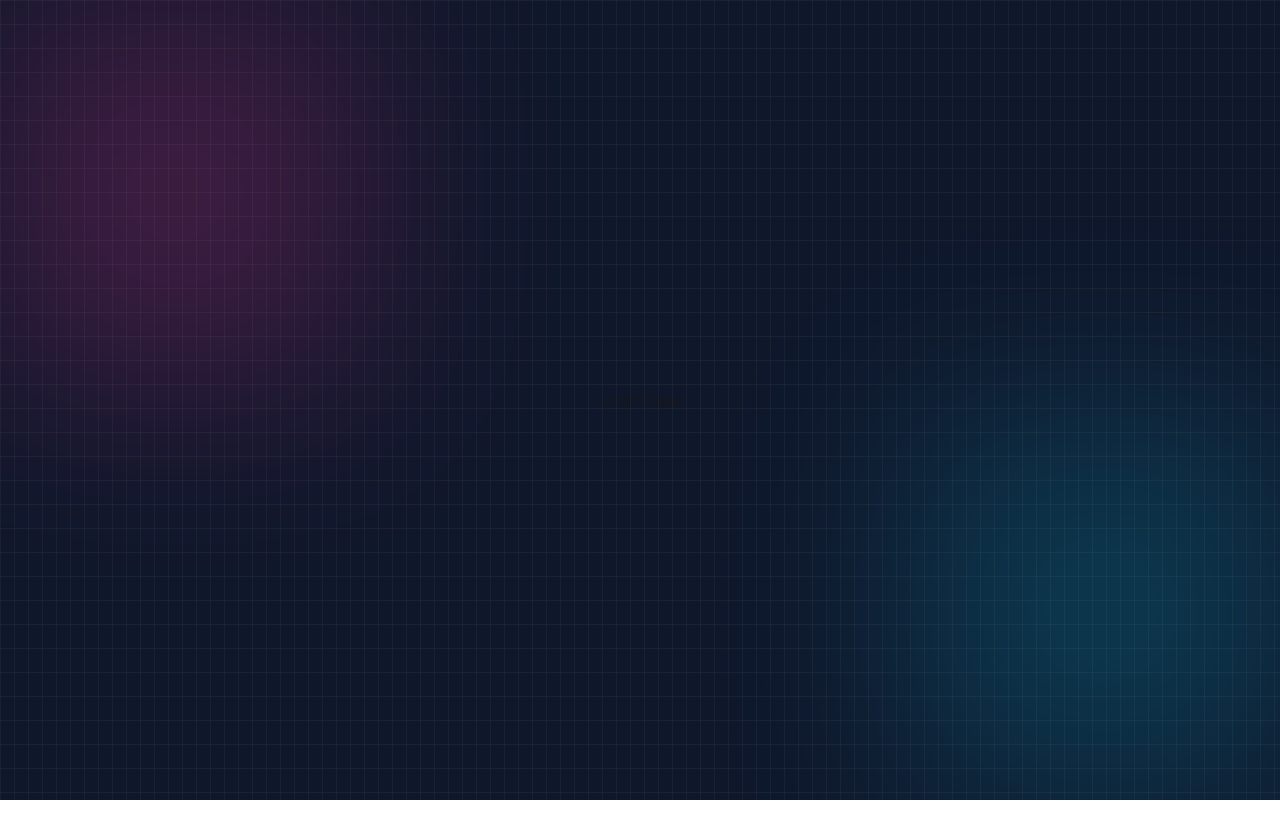
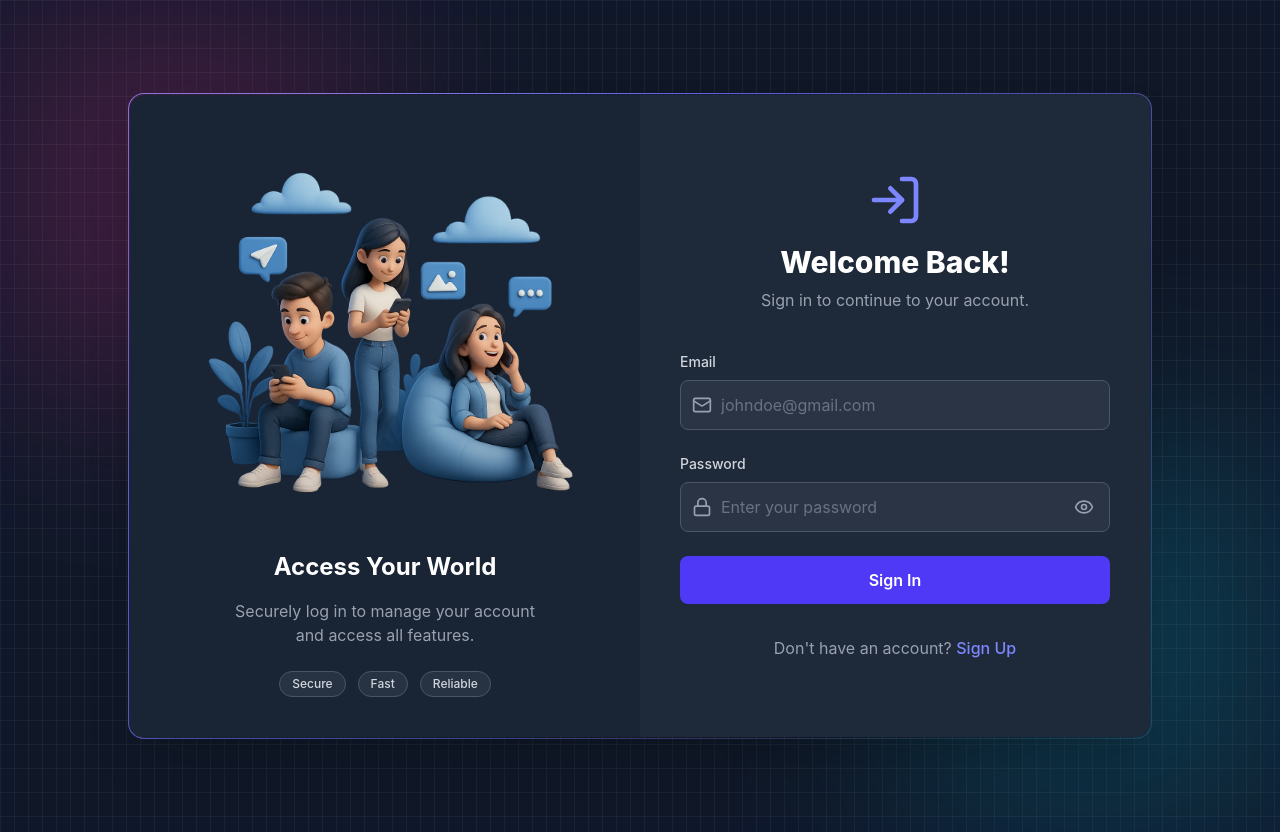
Before and after one commit to Bharat-dixit-0512/CHATIFY_APP, a React app in the folder frontend/: page /login in a window 1280 px wide. Before the commit the page ends 800 px from the top, so only its background shows below. Built offline with nearby package versions, Linux system fonts and the light colour scheme; no server answers; the HTML template or start-up script is replaced by a standard one.

Commit message:
login-logout-frontend-implement

```diff
--- a/frontend/src/components/BorderAnimatedContainer.jsx
+++ b/frontend/src/components/BorderAnimatedContainer.jsx
@@ -1,12 +1,11 @@
-import React from 'react';
+// components/BorderAnimatedContainer.jsx
+import React from "react";
 
-function BorderAnimatedContainer({children}) {
+function BorderAnimatedContainer({ children, className = "" }) {
   return (
-    <>
-      <div className="w-full max-w-[422px] [background:linear-gradient(45deg,#172033,theme(colors.slate.800)_50%,#172033)_padding-box,conic-gradient(from_var(--border-angle),theme(colors.slate.600/.48)_80%,_theme(colors.indigo.500)_86%,_theme(colors.indigo.300)_90%,_theme(colors.indigo.500)_94%,_theme(colors.slate.600/.48))_border-box] rounded-2xl border border-transparent animate-border">
-        {children}
-      </div>
-    </>
+    <div className={`border-animated-container w-full rounded-2xl border border-transparent p-[1px] ${className}`}>
+      {children}
+    </div>
   );
 }
 
--- a/frontend/src/index.css
+++ b/frontend/src/index.css
@@ -2,11 +2,31 @@
 @plugin "daisyui";
 
 @property --border-angle {
-    inherits: false;
-    initial-value: 0deg;
-    syntax: '<angle>';
+  syntax: '<angle>';
+  initial-value: 0deg;
+  inherits: false;
 }
 
+@keyframes border-rotate {
+  to {
+    --border-angle: 360deg;
+  }
+}
+
+.border-animated-container {
+  --border-angle: 0deg;
+  background:
+    linear-gradient(45deg, #1f2937, #111827 50%, #1f2937) padding-box,
+    conic-gradient(
+      from var(--border-angle),
+      rgba(71, 85, 105, 0.45) 0deg,
+      rgba(99, 102, 241, 0.95) 120deg,
+      rgba(129, 140, 248, 0.95) 180deg,
+      rgba(99, 102, 241, 0.95) 240deg,
+      rgba(71, 85, 105, 0.45) 360deg
+    ) border-box;
+  animation: border-rotate 4s linear infinite;
+}
 
 .input {
   @apply w-full bg-slate-800/50 border border-slate-700 rounded-lg py-2 pl-10 pr-4 text-slate-200 placeholder-slate-400 focus:ring-2 focus:ring-cyan-500 focus:border-transparent;
--- a/frontend/src/pages/LoginPage.jsx
+++ b/frontend/src/pages/LoginPage.jsx
@@ -1,9 +1,121 @@
-import React from "react";
+import React, { useState } from "react";
 import { useAuthStore } from "../store/useAuthStore";
+import BorderAnimatedContainer from "../components/BorderAnimatedContainer.jsx";
+import { LockIcon, MailIcon, LoaderIcon, LogInIcon, EyeIcon, EyeOffIcon } from "lucide-react";
+import { Link } from "react-router-dom";
 
 function LoginPage() {
-  const { authUser, isLoading, login } = useAuthStore();
-  return <div>LoginPage</div>;
+  const [formData, setFormData] = useState({ email: "", password: "" });
+  const [showPassword, setShowPassword] = useState(false);
+  const { login, isLoggingIn } = useAuthStore();
+
+  const handleSubmit = (e) => {
+    e.preventDefault();
+    login(formData);
+  };
+
+  return (
+    <div className="w-full min-h-screen flex items-center justify-center p-4 bg-gray-900 font-sans">
+      {/* Set the width on this wrapper */}
+      <div className="w-full max-w-5xl">
+        <BorderAnimatedContainer>
+          <div className="relative w-full bg-gray-800 rounded-2xl shadow-2xl overflow-hidden">
+            <div className="w-full flex flex-col md:flex-row-reverse">
+
+              {/* FORM COLUMN - RIGHT SIDE */}
+              <div className="md:w-1/2 p-10 flex flex-col justify-center bg-gray-800">
+                <div className="w-full max-w-md mx-auto">
+                  <div className="text-center mb-10">
+                    <LogInIcon className="w-14 h-14 mx-auto text-indigo-400 mb-4" />
+                    <h2 className="text-3xl font-extrabold text-white mb-2">Welcome Back!</h2>
+                    <p className="text-gray-400">Sign in to continue to your account.</p>
+                  </div>
+
+                  <form onSubmit={handleSubmit} className="space-y-6">
+                    {/* EMAIL INPUT */}
+                    <div>
+                      <label className="text-sm font-medium text-gray-300 block mb-2">Email</label>
+                      <div className="relative">
+                        <MailIcon className="absolute left-3 top-1/2 transform -translate-y-1/2 text-gray-400 w-5 h-5" />
+                        <input
+                          type="email"
+                          value={formData.email}
+                          onChange={(e) => setFormData({ ...formData, email: e.target.value })}
+                          className="w-full pl-10 pr-4 py-3 bg-gray-700/50 border border-gray-600 rounded-lg text-white placeholder-gray-500 focus:outline-none focus:ring-2 focus:ring-indigo-500 transition-all"
+                          placeholder="johndoe@gmail.com"
+                        />
+                      </div>
+                    </div>
+
+                    {/* PASSWORD INPUT */}
+                    <div>
+                      <label className="text-sm font-medium text-gray-300 block mb-2">Password</label>
+                      <div className="relative">
+                        <LockIcon className="absolute left-3 top-1/2 transform -translate-y-1/2 text-gray-400 w-5 h-5" />
+                        <input
+                          type={showPassword ? "text" : "password"}
+                          value={formData.password}
+                          onChange={(e) => setFormData({ ...formData, password: e.target.value })}
+                          className="w-full pl-10 pr-12 py-3 bg-gray-700/50 border border-gray-600 rounded-lg text-white placeholder-gray-500 focus:outline-none focus:ring-2 focus:ring-indigo-500 transition-all"
+                          placeholder="Enter your password"
+                        />
+                        <button
+                          type="button"
+                          onClick={() => setShowPassword(!showPassword)}
+                          className="absolute right-3 top-1/2 transform -translate-y-1/2 text-gray-400 hover:text-white cursor-pointer p-1"
+                        >
+                          {showPassword ? <EyeOffIcon size={20} /> : <EyeIcon size={20} />}
+                        </button>
+                      </div>
+                    </div>
+
+                    {/* SUBMIT BUTTON */}
+                    <button
+                      className="w-full py-3 px-4 bg-indigo-600 hover:bg-indigo-700 rounded-lg text-white font-semibold text-center transition-all transform hover:scale-[1.02] active:scale-[0.98] focus:outline-none focus:ring-2 focus:ring-indigo-500 disabled:opacity-50 cursor-pointer"
+                      type="submit"
+                      disabled={isLoggingIn}
+                    >
+                      {isLoggingIn ? <LoaderIcon className="w-5 h-5 mx-auto animate-spin" /> : "Sign In"}
+                    </button>
+                  </form>
+
+                  <div className="mt-8 text-center">
+                    <p className="text-gray-400">
+                      Don't have an account?{" "}
+                      <Link to="/signup" className="font-medium text-indigo-400 hover:underline">
+                        Sign Up
+                      </Link>
+                    </p>
+                  </div>
+                </div>
+              </div>
+
+              {/* ILLUSTRATION COLUMN - LEFT SIDE */}
+              <div className="hidden md:w-1/2 md:flex items-center justify-center p-10 bg-gray-900/30">
+                <div className="text-center">
+                  <img
+                    src="/login.png"
+                    alt="Login Illustration"
+                    className="w-full max-w-sm h-auto object-contain mx-auto mb-8"
+                  />
+                  <h3 className="text-2xl font-bold text-white mb-4">Access Your World</h3>
+                  <p className="text-gray-400 max-w-xs mx-auto mb-6">
+                    Securely log in to manage your account and access all features.
+                  </p>
+                  <div className="flex justify-center gap-3">
+                    <span className="bg-gray-700/50 text-gray-300 text-xs font-medium px-3 py-1 rounded-full border border-gray-600">Secure</span>
+                    <span className="bg-gray-700/50 text-gray-300 text-xs font-medium px-3 py-1 rounded-full border border-gray-600">Fast</span>
+                    <span className="bg-gray-700/50 text-gray-300 text-xs font-medium px-3 py-1 rounded-full border border-gray-600">Reliable</span>
+                  </div>
+                </div>
+              </div>
+
+            </div>
+          </div>
+        </BorderAnimatedContainer>
+      </div>
+    </div>
+  );
 }
 
 export default LoginPage;
--- a/frontend/src/pages/SignUpPage.jsx
+++ b/frontend/src/pages/SignUpPage.jsx
@@ -1,11 +1,12 @@
-import { useState } from "react";
+import React, { useState } from "react";
 import { useAuthStore } from "../store/useAuthStore";
-import BorderAnimatedContainer from "../components/BorderAnimatedContainer";
-import { MessageCircleIcon, LockIcon, MailIcon, UserIcon, LoaderIcon } from "lucide-react";
-import { Link } from "react-router-dom"; // Assuming you are using react-router-dom
+import BorderAnimatedContainer from "../components/BorderAnimatedContainer.jsx";
+import { MessageCircleIcon, LockIcon, MailIcon, UserIcon, LoaderIcon, EyeIcon, EyeOffIcon } from "lucide-react";
+import { Link } from "react-router-dom";
 
 function SignUpPage() {
   const [formData, setFormData] = useState({ fullName: "", email: "", password: "" });
+  const [showPassword, setShowPassword] = useState(false);
   const { signup, isSigningUp } = useAuthStore();
 
   const handleSubmit = (e) => {
@@ -14,13 +15,15 @@ function SignUpPage() {
   };
 
   return (
-    // Set a professional background color and ensure the page is centered.
     <div className="w-full min-h-screen flex items-center justify-center p-4 bg-gray-900 font-sans">
-      <div className="relative w-full max-w-5xl md:h-auto h-auto bg-gray-800 rounded-xl shadow-2xl overflow-hidden">
+      {/* Outer wrapper to control the width of the animated border */}
+      <div className="w-full max-w-5xl">
+        <BorderAnimatedContainer>
+          <div className="relative w-full bg-gray-800 rounded-2xl shadow-2xl overflow-hidden">
             <div className="w-full flex flex-col md:flex-row">
+
               {/* FORM COLUMN - LEFT SIDE */}
-          {/* Enhanced padding and alignment for a cleaner look. */}
-          <div className="md:w-1/2 p-10 flex flex-col justify-center">
+              <div className="md:w-1/2 p-10 flex flex-col justify-center bg-gray-800">
                 <div className="w-full max-w-md mx-auto">
                   {/* HEADING TEXT */}
                   <div className="text-center mb-10">
@@ -30,7 +33,7 @@ function SignUpPage() {
                   </div>
 
                   {/* FORM */}
-              <form onSubmit={handleSubmit} className="space-y-6">
+                  <form onSubmit={handleSubmit} className="space-y-5">
                     {/* FULL NAME */}
                     <div>
                       <label className="text-sm font-medium text-gray-300 block mb-2">Full Name</label>
@@ -40,8 +43,7 @@ function SignUpPage() {
                           type="text"
                           value={formData.fullName}
                           onChange={(e) => setFormData({ ...formData, fullName: e.target.value })}
-                      // Updated input styling for a modern look.
-                      className="w-full pl-10 pr-4 py-3 bg-gray-700 border border-gray-600 rounded-lg text-white placeholder-gray-500 focus:outline-none focus:ring-2 focus:ring-indigo-500 transition-shadow duration-300"
+                          className="w-full pl-10 pr-4 py-3 bg-gray-700/50 border border-gray-600 rounded-lg text-white placeholder-gray-500 focus:outline-none focus:ring-2 focus:ring-indigo-500 transition-all"
                           placeholder="John Doe"
                         />
                       </div>
@@ -56,7 +58,7 @@ function SignUpPage() {
                           type="email"
                           value={formData.email}
                           onChange={(e) => setFormData({ ...formData, email: e.target.value })}
-                      className="w-full pl-10 pr-4 py-3 bg-gray-700 border border-gray-600 rounded-lg text-white placeholder-gray-500 focus:outline-none focus:ring-2 focus:ring-indigo-500 transition-shadow duration-300"
+                          className="w-full pl-10 pr-4 py-3 bg-gray-700/50 border border-gray-600 rounded-lg text-white placeholder-gray-500 focus:outline-none focus:ring-2 focus:ring-indigo-500 transition-all"
                           placeholder="johndoe@gmail.com"
                         />
                       </div>
@@ -68,18 +70,25 @@ function SignUpPage() {
                       <div className="relative">
                         <LockIcon className="absolute left-3 top-1/2 transform -translate-y-1/2 text-gray-400 w-5 h-5" />
                         <input
-                      type="password"
+                          type={showPassword ? "text" : "password"}
                           value={formData.password}
                           onChange={(e) => setFormData({ ...formData, password: e.target.value })}
-                      className="w-full pl-10 pr-4 py-3 bg-gray-700 border border-gray-600 rounded-lg text-white placeholder-gray-500 focus:outline-none focus:ring-2 focus:ring-indigo-500 transition-shadow duration-300"
-                      placeholder="Enter your password"
+                          className="w-full pl-10 pr-12 py-3 bg-gray-700/50 border border-gray-600 rounded-lg text-white placeholder-gray-500 focus:outline-none focus:ring-2 focus:ring-indigo-500 transition-all"
+                          placeholder="••••••••"
                         />
+                        <button
+                          type="button"
+                          onClick={() => setShowPassword(!showPassword)}
+                          className="absolute right-3 top-1/2 transform -translate-y-1/2 text-gray-400 hover:text-white cursor-pointer p-1"
+                        >
+                          {showPassword ? <EyeOffIcon size={20} /> : <EyeIcon size={20} />}
+                        </button>
                       </div>
                     </div>
 
                     {/* SUBMIT BUTTON */}
                     <button
-                  className=" cursor-pointer w-full py-3 px-4 bg-indigo-600 hover:bg-indigo-700 rounded-lg text-white font-semibold text-center transition-transform transform hover:scale-105 focus:outline-none focus:ring-2 focus:ring-offset-2 focus:ring-offset-gray-800 focus:ring-indigo-500 disabled:opacity-50 disabled:cursor-not-allowed"
+                      className="w-full py-3 px-4 bg-indigo-600 hover:bg-indigo-700 rounded-lg text-white font-semibold text-center transition-all transform hover:scale-[1.02] active:scale-[0.98] focus:outline-none focus:ring-2 focus:ring-indigo-500 disabled:opacity-50 cursor-pointer"
                       type="submit"
                       disabled={isSigningUp}
                     >
@@ -94,7 +103,7 @@ function SignUpPage() {
                   <div className="mt-8 text-center">
                     <p className="text-gray-400">
                       Already have an account?{" "}
-                  <Link to="/login" className="font-medium text-indigo-400 hover:text-indigo-300 transition-colors duration-300">
+                      <Link to="/login" className="font-medium text-indigo-400 hover:underline transition-all">
                         Login
                       </Link>
                     </p>
@@ -102,27 +111,29 @@ function SignUpPage() {
                 </div>
               </div>
 
-          {/* FORM ILLUSTRATION - RIGHT SIDE */}
-          {/* A more subtle and professional background for the illustration. */}
-          <div className="hidden md:w-1/2 md:flex items-center justify-center p-10 bg-gray-800/50">
+              {/* ILLUSTRATION COLUMN - RIGHT SIDE */}
+              <div className="hidden md:w-1/2 md:flex items-center justify-center p-10 bg-gray-900/30">
                 <div className="text-center">
                   <img
                     src="/signup.png"
-                alt="People using mobile devices"
+                    alt="Signup Illustration"
                     className="w-full max-w-sm h-auto object-contain mx-auto mb-8"
                   />
                   <h3 className="text-2xl font-bold text-white mb-4">Start Your Journey Today</h3>
-              <p className="text-gray-400 max-w-xs mx-auto">
+                  <p className="text-gray-400 max-w-xs mx-auto mb-6">
                     Connect with a vibrant community and unlock exclusive features.
                   </p>
-              <div className="mt-6 flex justify-center gap-4">
-                <span className="bg-gray-700 text-gray-300 text-sm font-medium px-4 py-2 rounded-full">Free</span>
-                <span className="bg-gray-700 text-gray-300 text-sm font-medium px-4 py-2 rounded-full">Easy Setup</span>
-                <span className="bg-gray-700 text-gray-300 text-sm font-medium px-4 py-2 rounded-full">Private</span>
+                  <div className="flex justify-center gap-3">
+                    <span className="bg-gray-700/50 text-gray-300 text-xs font-medium px-4 py-1.5 rounded-full border border-gray-600">Free</span>
+                    <span className="bg-gray-700/50 text-gray-300 text-xs font-medium px-4 py-1.5 rounded-full border border-gray-600">Secure</span>
+                    <span className="bg-gray-700/50 text-gray-300 text-xs font-medium px-4 py-1.5 rounded-full border border-gray-600">Private</span>
                   </div>
                 </div>
               </div>
+
             </div>
+          </div>
+        </BorderAnimatedContainer>
       </div>
     </div>
   );
--- a/frontend/vite.config.js
+++ b/frontend/vite.config.js
@@ -7,13 +7,14 @@ export default defineConfig({
   theme: {
     extend: {
       animation: {
+        // This matches the 'animate-border' class you used
         'border': 'border 4s linear infinite',
       },
       keyframes: {
         'border': {
-                    to: { '--border-angle': '360deg' },
-                }
-            }
+          'to': { '--border-angle': '360deg' },
+        },
+      },
     },
   },
 })
```
Also changed, not shown: frontend/src/pages/ChatPage.jsx (+6 -1 lines), frontend/src/store/useAuthStore.js (+30 -0 lines). Lines whose indentation alone changed are shown as unchanged.
